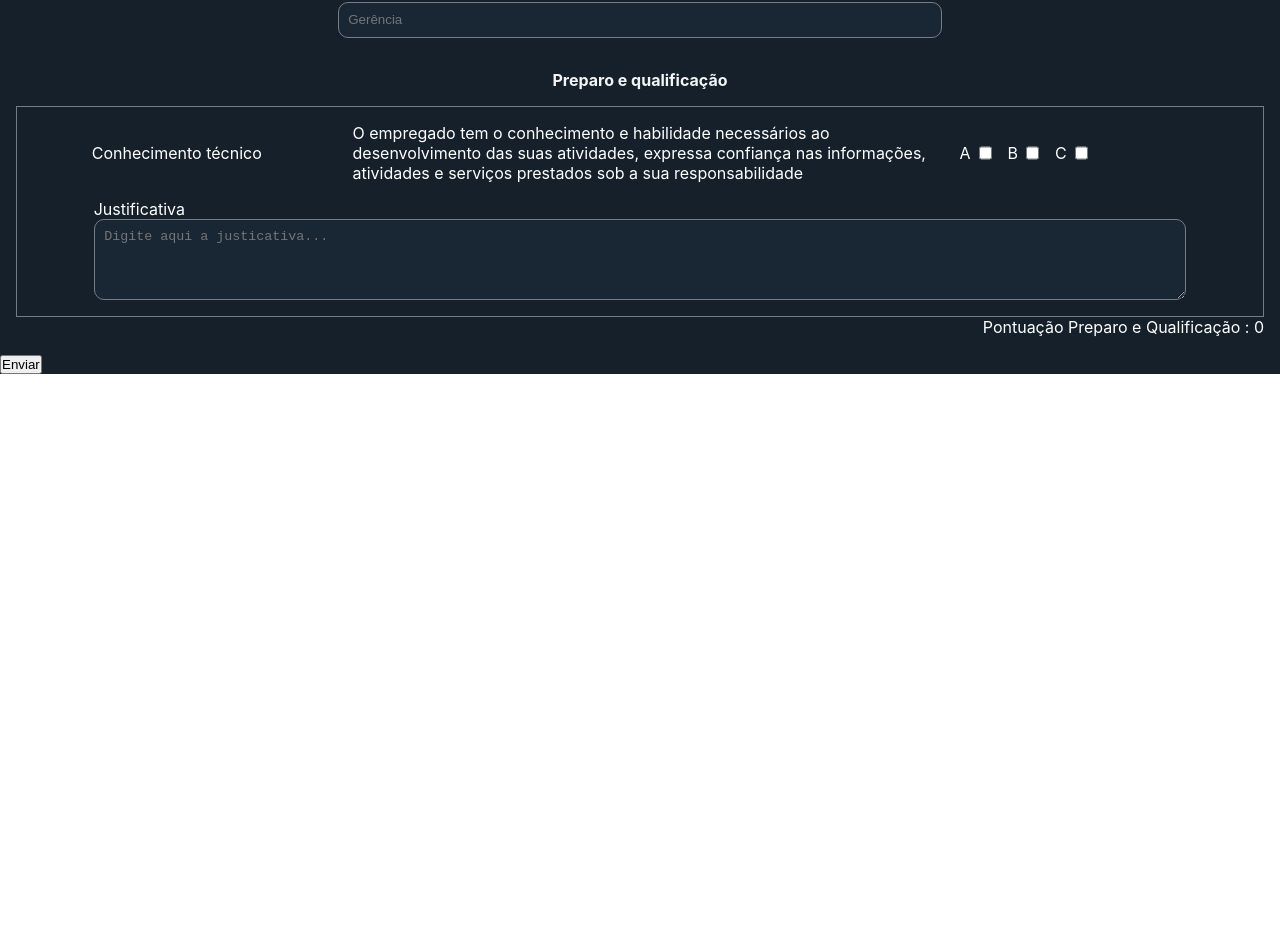
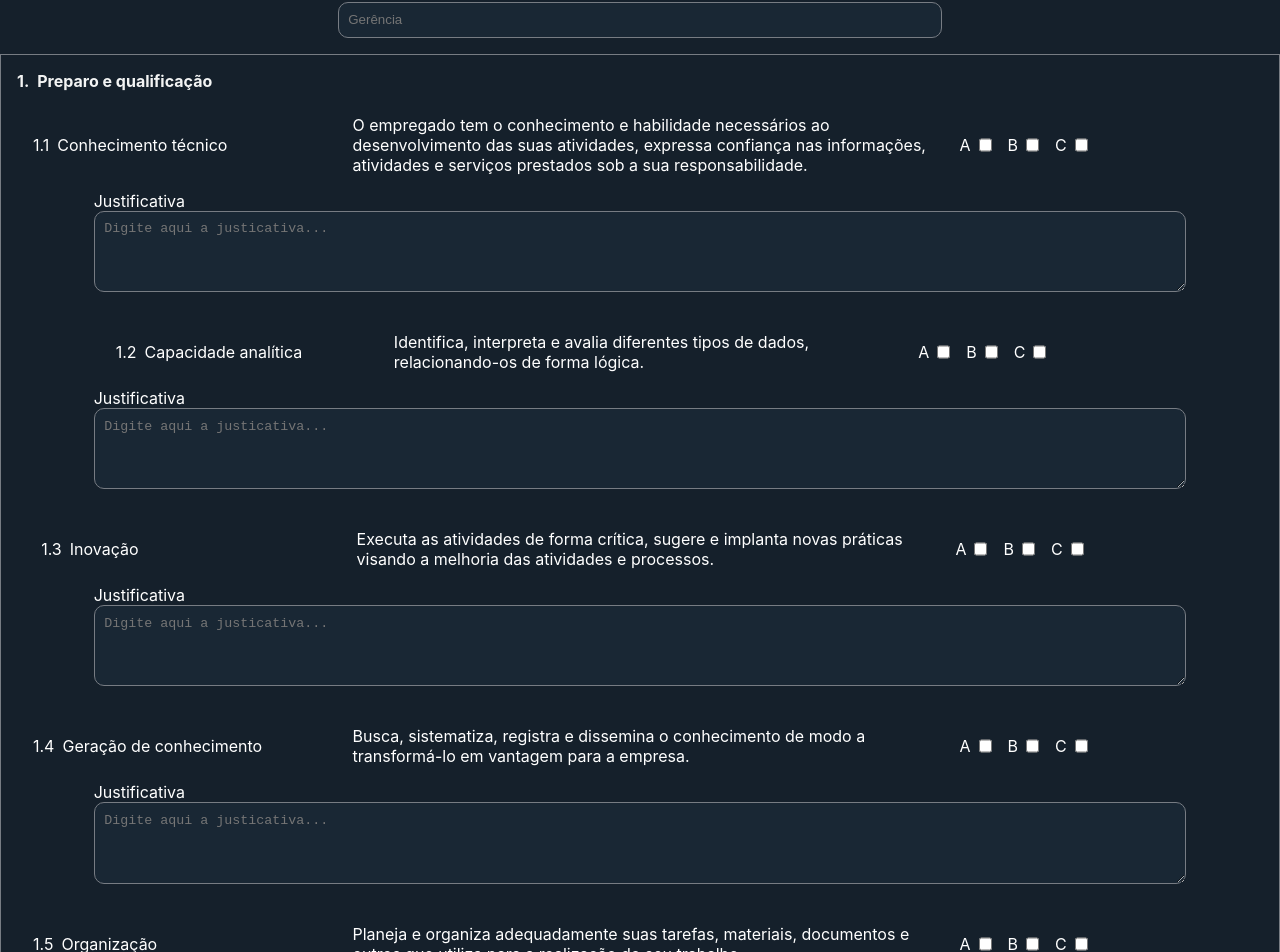
Before and after one commit to Leandro-Frota/appAvaliacaoDesempenho, a React (Create React App) app: page / in a window 1280 px wide. Shown: the part 308-1260 px from the top of the page. Before the commit the page ends 800 px from the top, so only its background shows below. Built offline with nearby package versions, Linux system fonts and the light colour scheme.

Commit message:
Add atribute disable to textarea combinated at the input A, refactore component PreparoQualificacao add atribute item and add 5 question include sum oh pontuation

```diff
--- a/src/App.js
+++ b/src/App.js
@@ -17,6 +17,7 @@
 
 
   console.log(name, office, registration, management)
+  console.log(listEmploy)
 
   function updateName(name){
     setName(name)
@@ -37,8 +38,10 @@
 function updateListEmploy({name, office, registration, management}){
   const register = [name, office, registration, management]
   setListEmploy(...listEmploy,register)
-  console.log(listEmploy)
+
 }
+
+
 
   return (
 
@@ -53,7 +56,7 @@
          />
 
 
-        <PreparoQualificacao/>
+        <PreparoQualificacao module="1."/>
 
         <button>Enviar</button>
       </form>
--- a/src/Componentes/Cadastro/Cadastro.css
+++ b/src/Componentes/Cadastro/Cadastro.css
@@ -9,6 +9,7 @@
 h2{
     color: #F3F4F4;
     font-size: 1rem;
+
 }
 .wrapperEmploy{
     display: flex;
--- a/src/Componentes/Cadastro/Cadastro.jsx
+++ b/src/Componentes/Cadastro/Cadastro.jsx
@@ -1,26 +1,26 @@
 import './Cadastro.css'
 
-function Cadastro(props) {
+function Cadastro({updateName,updateOffice,updateRegistration,updateManagement,updateListEmploy}) {
 
     function captureName(e){
-        props.updateName(e.target.value)
+       updateName(e.target.value)
     }
 
     function captureOffice(e){
-        props.updateOffice(e.target.value)
+        updateOffice(e.target.value)
     }
 
     function captureRegistration(e){
-        props.updateRegistration(e.target.value)
+        updateRegistration(e.target.value)
     }
 
     function captureManagement(e){
-        props.updateManagement(e.target.value)
+        updateManagement(e.target.value)
     }
 
 
     return (
-        <div className='form' onSubmit={props.updateListEmploy}>
+        <div className='form' onSubmit={updateListEmploy}>
             <h2>Cadastro Funcionário</h2>
             <section className='wrapperEmploy'>
                 <div className='input'>
@@ -39,7 +39,7 @@
                     <label htmlFor="registration">4.Gerência</label>
                     <input  onChange={captureManagement} className='registration' type="text" placeholder='Gerência' />
                 </div>
-                {/* <button className='btnSaveEmploy'>Enviar</button> */}
+
 
             </section>
         </div>
--- a/src/Componentes/Justificativa/Jistificativa.jsx
+++ b/src/Componentes/Justificativa/Jistificativa.jsx
@@ -1,16 +1,17 @@
 import './Justificativa.css'
 
 
-function Justify({captureJustify}){
+function Justify({captureJustify,valueA}){
 
     function handleTextArea(e){
         captureJustify(e.target.value)
     }
+    console.log(valueA)
 
     return (
         <div className="justifyContainer">
             <label htmlFor="">Justificativa</label>
-            <textarea onChange={handleTextArea} name="justify" placeholder="Digite aqui a justicativa..." rows={4} cols={40} />
+            <textarea disabled= {!valueA} onChange={handleTextArea} name="justify" placeholder="Digite aqui a justicativa..." rows={4} cols={40} />
         </div>
     )
 
--- a/src/Componentes/PreparoQualificação/PreparoQualificacao.css
+++ b/src/Componentes/PreparoQualificação/PreparoQualificacao.css
@@ -1,13 +1,17 @@
 .container{
     color: #fff;
     padding: 1rem;
+    border: 1px solid #777C83;
 }
 
 h2{
-    text-align: center;
+    text-align: start;
 }
 
 .pounds{
     text-align: end;
 
 }
+span{
+    margin-right: 0.5rem;
+}
--- a/src/Componentes/PreparoQualificação/PreparoQualificação.jsx
+++ b/src/Componentes/PreparoQualificação/PreparoQualificação.jsx
@@ -1,35 +1,93 @@
 import "./PreparoQualificacao.css"
 import Question from "../Question/Question";
-import { useState } from "react";
+import { useEffect, useState } from "react";
 
-
-
-
-function PreparoQualificacao(){
+function PreparoQualificacao({module}){
 
     const [valueQuestion1, setValueQuestion1] = useState(0)
+    const [valueQuestion2, setValueQuestion2] = useState(0)
+    const [valueQuestion3, setValueQuestion3] = useState(0)
+    const [valueQuestion4, setValueQuestion4] = useState(0)
+    const [valueQuestion5, setValueQuestion5] = useState(0)
+    const [valueQuestion6, setValueQuestion6] = useState(0)
+    const [valueSum,setValueSum] = useState(0)
 
     function captureValueQuestion1(value){
         setValueQuestion1(value)
     }
+    function captureValueQuestion2(value){
+        setValueQuestion2(value)
+    }
+    function captureValueQuestion3(value){
+        setValueQuestion3(value)
+    }
+    function captureValueQuestion4(value){
+        setValueQuestion4(value)
+    }
+    function captureValueQuestion5(value){
+        setValueQuestion5(value)
+    }
+    function captureValueQuestion6(value){
+        setValueQuestion6(value)
+    }
+
+   useEffect(()=>{
+    const total = valueQuestion1 + valueQuestion2 + valueQuestion3 + valueQuestion4 + valueQuestion5+valueQuestion6;
+    setValueSum(total);
+    },[valueQuestion1,valueQuestion2,valueQuestion3,valueQuestion4,valueQuestion5,valueQuestion6]) // monitora as mudanças nas variáveis, qunando um dos valores muda o efeito é executado.
 
     // console.log(check)
 
     return(
         <div className="container">
-            <h2>Preparo e qualificação</h2>
+            <h2><span>{module}</span>Preparo e qualificação</h2>
             <Question
+            item="1.1"
             title='Conhecimento técnico'
             description='O empregado tem o conhecimento e habilidade necessários
                         ao desenvolvimento das suas atividades, expressa confiança nas informações,
-                        atividades e serviços prestados sob a sua responsabilidade'
+                        atividades e serviços prestados sob a sua responsabilidade.'
             pounds = {captureValueQuestion1}
             />
+            <Question
+            item="1.2"
+            title='Capacidade analítica'
+            description='Identifica, interpreta e avalia diferentes tipos de dados,
+                         relacionando-os de forma lógica.'
+            pounds = {captureValueQuestion2}
+            />
+             <Question
+             item="1.3"
+            title='Inovação'
+            description='Executa as atividades de forma crítica, sugere e implanta novas práticas visando
+                        a melhoria das atividades e processos.'
+            pounds = {captureValueQuestion3}
+            />
+             <Question
+            item="1.4"
+            title='Geração de conhecimento'
+            description='Busca, sistematiza, registra e dissemina o conhecimento de modo a transformá-lo
+                        em vantagem para a empresa.'
+            pounds = {captureValueQuestion4}
+            />
+            <Question
+            item="1.5"
+            title='Organização'
+            description='Planeja e organiza adequadamente suas tarefas, materiais, documentos e outros
+                        que utiliza para a realização do seu trabalho'
+            pounds = {captureValueQuestion5}
+            />
+            <Question
+            item="1.6"
+            title='Comunicação'
+            description='Escuta atentamente e expressa suas ideais verbalmente e por escrito , usando linguagem
+                        clara e objetiva, certificando-se do entendimento das mensagens transmitidas.'
+            pounds = {captureValueQuestion6}
+            />
 
+            <p className="pounds">Pontuação Preparo e Qualificação : {valueSum}</p>
 
-            <p className="pounds">Pontuação Preparo e Qualificação : {valueQuestion1}</p>
-
-        </div>
+            </div>
     )
 
 }
--- a/src/Componentes/Question/Question.css
+++ b/src/Componentes/Question/Question.css
@@ -1,8 +1,7 @@
 .quizContainer{
     width: 100%;
-    margin-top: 1rem ;
+    margin-top: 0.5rem ;
     padding: 1rem 1rem 1rem 1rem ;
-    border: .5px solid #777C83;
     color: #fff;
     display:flex;
     flex-direction: column;
@@ -15,12 +14,13 @@
 .quizContent{
     display: flex;
     align-items: center;
-    justify-content: space-around;
+    justify-content: space-between;
     gap:2rem;
 }
 
+
 .quizContentType{
-    text-align: center;
+    text-align: start;
     flex:1;
 }
 
@@ -38,6 +38,7 @@
 
 .quizContentTypeValours div{
     display: flex;
+    justify-content: end;
     gap: 0.5rem;
 }
 
@@ -54,3 +55,7 @@
     border-radius: 10px ;
     padding: 0.6rem;
 }
+
+span{
+    margin-right: 0.5rem;
+}
--- a/src/Componentes/Question/Question.jsx
+++ b/src/Componentes/Question/Question.jsx
@@ -2,7 +2,7 @@
 import './Question.css'
 import Justify from '../Justificativa/Jistificativa'
 
-function Quiz({title,description, pounds}){
+function Quiz({title,description, pounds, item}){
 
     const [valueA, setValueA] = useState(false)
     const [valueB, setValueB] = useState(false)
@@ -17,17 +17,17 @@
 
 
     function capturePoundsA(e){
-        // pounds(e.target.checked)
+
         setValueA(e.target.checked)
     }
 
     function capturePoundsB(e){
-        // pounds(e.target.checked)
+
         setValueB(e.target.checked)
     }
 
     function capturePoundsC(e){
-        // pounds(e.target.checked)
+
         setValueC(e.target.checked)
     }
 
@@ -62,11 +62,9 @@
     return(
 
         <div className='quizContainer'>
-
-
             <div className='quizContent'>
                     <div className='quizContentType'>
-                        <p>{title}</p>
+                        <p><span>{item}</span>{title}</p>
                     </div>
                     <div className='quizContentTypeDescription'>
                        <p> {description}</p>
@@ -87,7 +85,7 @@
                     </div>
 
             </div>
-            <Justify captureJustify={captureJustify}/>
+            <Justify  valueA={valueA} captureJustify={captureJustify} required/>
      </div>
 
             )
```
